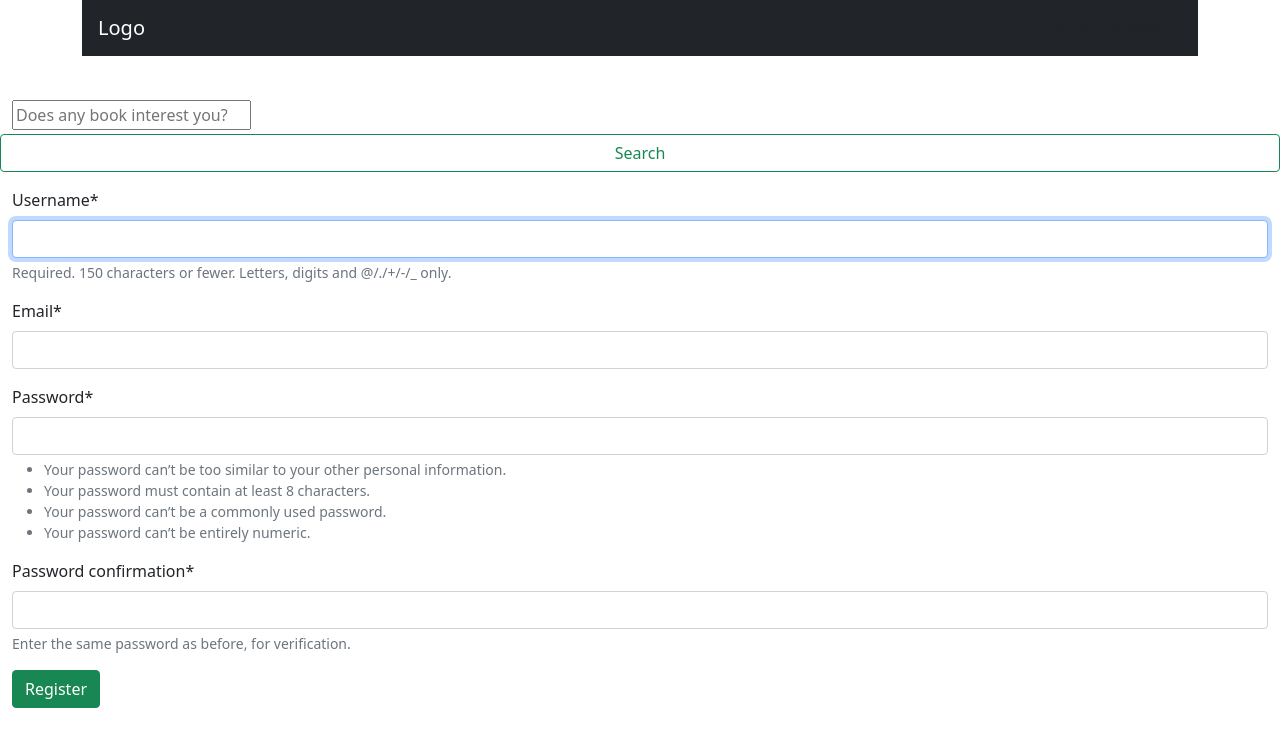
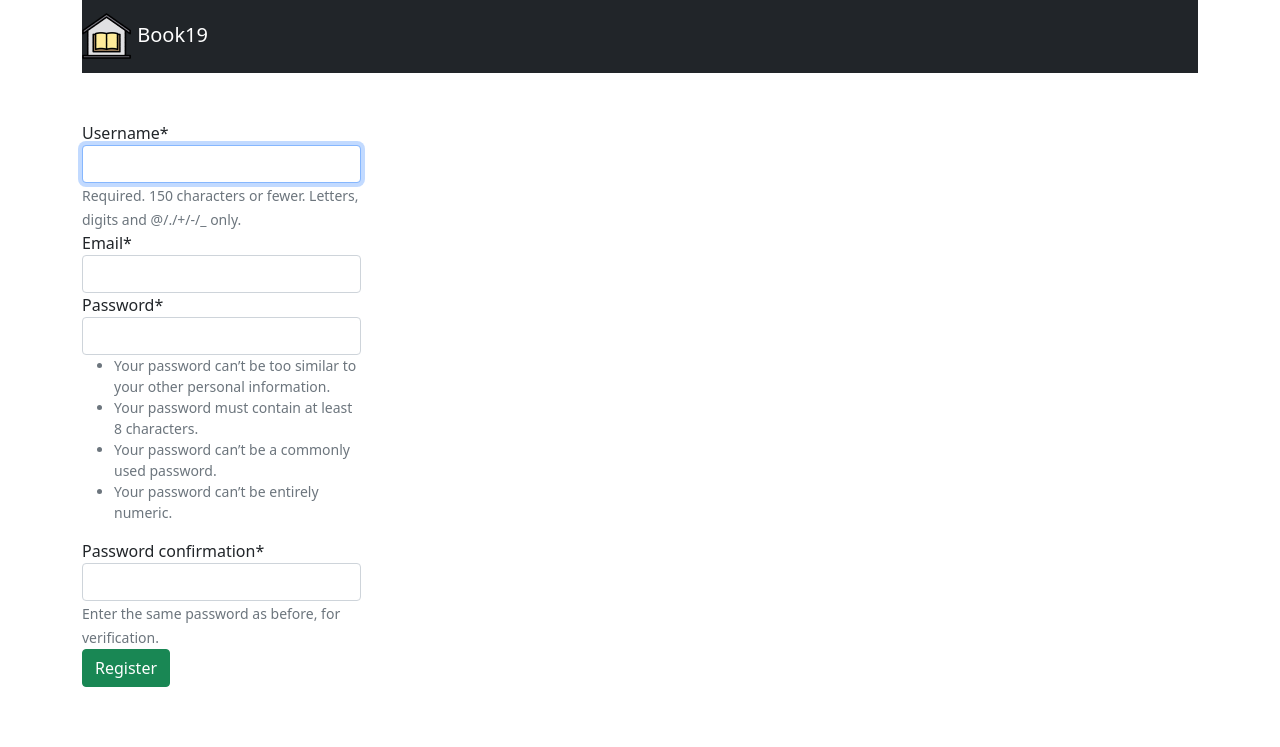
Before and after one commit to aiyahBt/myrandomproject, a Django app: page /register/ in a window 1280 px wide. Shown: the top 747 px of the page. Run offline with Django 3.2, Linux system fonts and the light colour scheme; some libraries are stand-ins or nearby versions.

Commit message:
Fix tons of html shit.

```diff
--- a/templates/home.html
+++ b/templates/home.html
@@ -1,3 +1,4 @@
+<!DOCTYPE html>
 <!DOCTYPE html>
 {% load static %}
 {% load bootstrap4 %}
@@ -22,49 +23,50 @@
     <div class="container">
 
         <nav class="navbar navbar-dark bg-dark" >
-            <span class="navbar-brand ">Logo</span>
-            <span class="navbar-nav ">BOOK EXCHANGE</span>
+            <a class="navbar-brand" href="/">
+            <img src="{% static 'image/logo/logoWithoutText50x47.png' %}"  class="thumbnail img-responsive" alt="">
+                Book19
+            </a>
 
-
+            {% if  user.is_authenticated   %}
+                <span class="text-light">{{ user.username }}</span>
+            {% endif %}
         </nav>
 
     </div>
 
 
-
-
+    {% block content %}
         <div class="container-fluid">
 
             <!-- #serch bar -->
-
+            <div class="d-flex justify-content-center align-items-center container ">
 
                 <form class="form-group row"  action = "{% url 'search' %}" method = "post">
                     {%  csrf_token %}
 
-                <div class="col-md-auto my-1 ">
+                    <!-- col-md-auto my-2 -->
+                    <!-- col-md-5-->
+                    <div class="col-md-auto my-2 ">
                         <input class="form-control-inline" type="search"
-                       placeholder="Does any book interest you?"
+                           placeholder="ISBN"
                            aria-label="Search"
-                       name = "search" id="search">
+                           name = "search" id="search" >
+
+                        <button class="btn btn-outline-success my-2 my-sm-0" type="submit" >Search</button>
 
                     </div>
 
-                <button class="btn btn-outline-success my-2 my-sm-0" type="submit" >Search</button>
 
                 </form>
+            </div>
+        </div>
+
+    {% endblock content %}
 
 
 
 
-
-        {% block content %}
-
-        {% endblock content %}
-
-    </div>
-
-    <link href="https://cdn.jsdelivr.net/npm/bootstrap@5.0.0-beta2/dist/css/bootstrap.min.css" rel="stylesheet" integrity="sha384-BmbxuPwQa2lc/FVzBcNJ7UAyJxM6wuqIj61tLrc4wSX0szH/Ev+nYRRuWlolflfl" crossorigin="anonymous">
-
 </body>
 
 </html>
--- a/templates/register/register.html
+++ b/templates/register/register.html
@@ -6,11 +6,17 @@
 {% block title %}Create an Account{% endblock %}
 
 {% block content %}
-    <link rel="stylesheet" href="https://maxcdn.bootstrapcdn.com/bootstrap/4.0.0/css/bootstrap.min.css" integrity="sha384-Gn5384xqQ1aoWXA+058RXPxPg6fy4IWvTNh0E263XmFcJlSAwiGgFAW/dAiS6JXm" crossorigin="anonymous">
+    <div>
 
-    <form method="POST" class="form-group">
-	    {% csrf_token %}
-	    {{ form | crispy }}
+
+    </div>
+
+    <div class="container-sm  pt-5" >
+         <form method="POST" class="form-group w-25">
+            {% csrf_token %}
+            {{ form | crispy }}
 	    <button type="submit" class="btn btn-success">Register</button>
-    </form>
+        </form>
+    </div>
+
 {% endblock %}
```
Also changed, not shown: myApp/views.py (+12 -2 lines), templates/myApp/search.html (+41 -1 lines), templates/registration/login.html (+8 -1 lines), db.sqlite3, static/image/logo/logoWithText.png (added), static/image/logo/logoWithText50x62.png (added), static/image/logo/logoWithoutText.png (added), static/image/logo/logoWithoutText50x47.png (added), templates/mainTemplate/main.html (added). Lines whose indentation alone changed are shown as unchanged.
